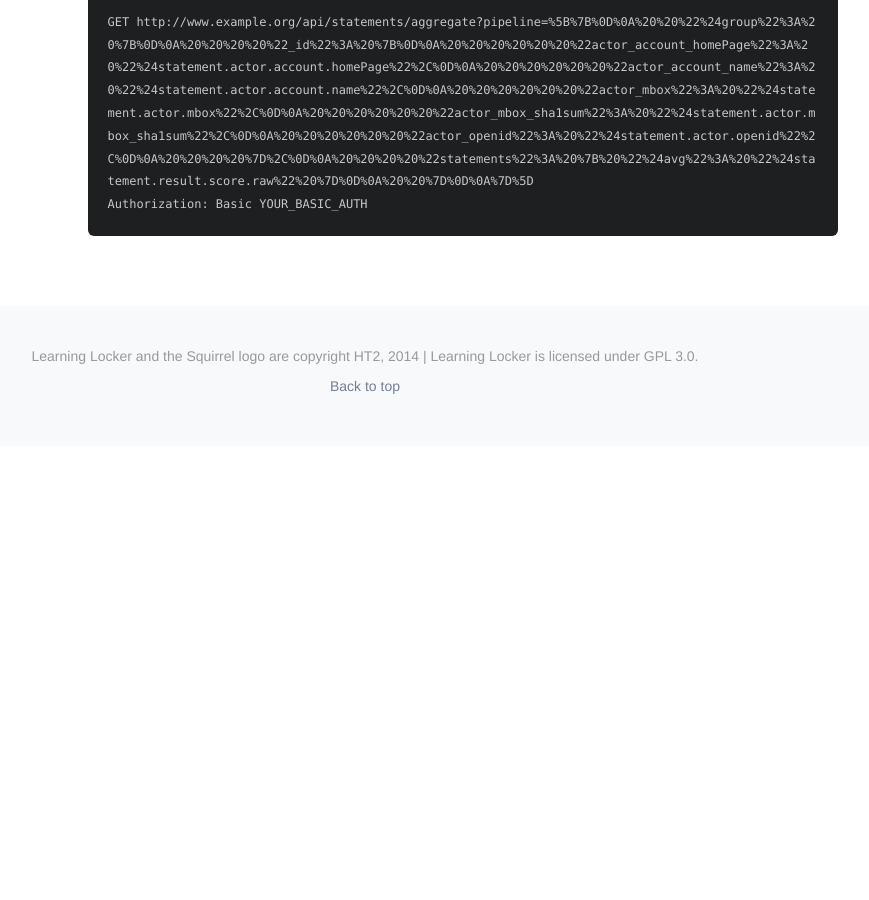
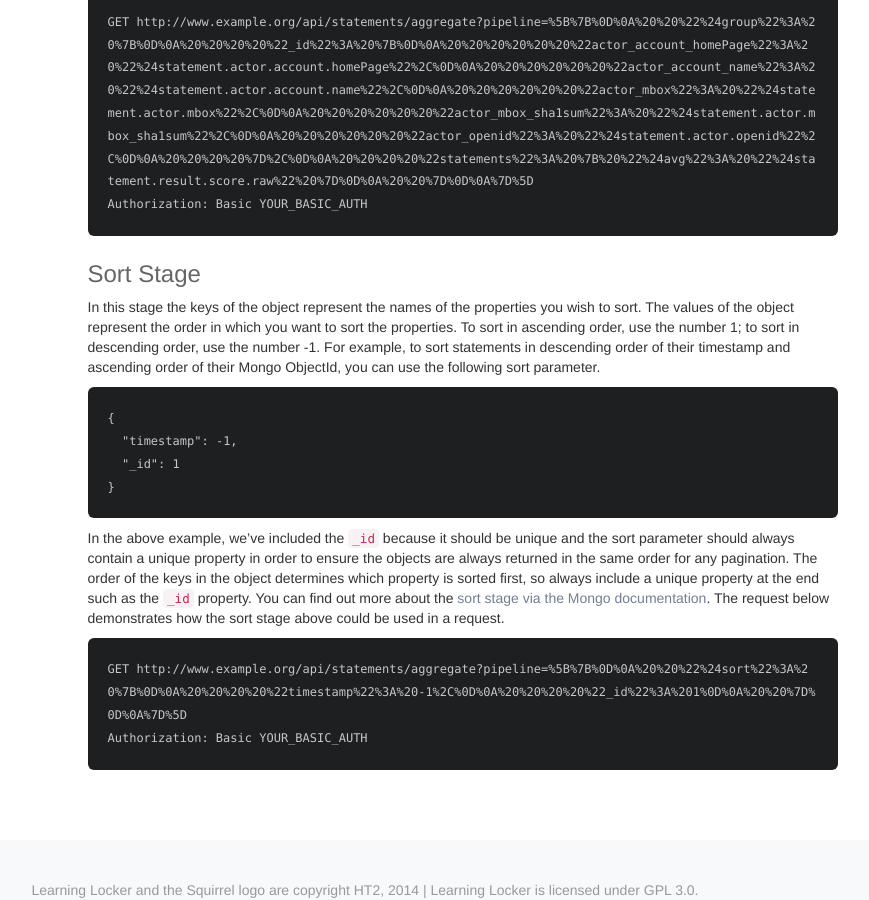
Before and after one commit to LearningLocker/docs, a Jekyll site: the page built from src/http-aggregation.md, in a window 1280 px wide and 900 px high, scrolled down 4706 px. Shown: the whole window, without its empty margins (275-1144 px from the left). Built offline with Jekyll 4.4.1, drawn with Linux system fonts in a browser that asks for light colours; nearby versions of some CDN libraries; our own code applies the rules of GitHub Pages for plain Markdown files; before the commit the page ends 5152 px from its top, so only the background shows below that.

Commit message:
Adds docs for the sort stage.

````diff
--- a/src/http-aggregation.md
+++ b/src/http-aggregation.md
@@ -169,3 +169,20 @@
 GET http://www.example.org/api/statements/aggregate?pipeline=%5B%7B%0D%0A%20%20%22%24group%22%3A%20%7B%0D%0A%20%20%20%20%22_id%22%3A%20%7B%0D%0A%20%20%20%20%20%20%22actor_account_homePage%22%3A%20%22%24statement.actor.account.homePage%22%2C%0D%0A%20%20%20%20%20%20%22actor_account_name%22%3A%20%22%24statement.actor.account.name%22%2C%0D%0A%20%20%20%20%20%20%22actor_mbox%22%3A%20%22%24statement.actor.mbox%22%2C%0D%0A%20%20%20%20%20%20%22actor_mbox_sha1sum%22%3A%20%22%24statement.actor.mbox_sha1sum%22%2C%0D%0A%20%20%20%20%20%20%22actor_openid%22%3A%20%22%24statement.actor.openid%22%2C%0D%0A%20%20%20%20%7D%2C%0D%0A%20%20%20%20%22statements%22%3A%20%7B%20%22%24avg%22%3A%20%22%24statement.result.score.raw%22%20%7D%0D%0A%20%20%7D%0D%0A%7D%5D
 Authorization: Basic YOUR_BASIC_AUTH
 ```
+
+### Sort Stage
+In this stage the keys of the object represent the names of the properties you wish to sort. The values of the object represent the order in which you want to sort the properties. To sort in ascending order, use the number 1; to sort in descending order, use the number -1. For example, to sort statements in descending order of their timestamp and ascending order of their Mongo ObjectId, you can use the following sort parameter.
+
+```json
+{
+  "timestamp": -1,
+  "_id": 1
+}
+```
+
+In the above example, we've included the `_id` because it should be unique and the sort parameter should always contain a unique property in order to ensure the objects are always returned in the same order for any pagination. The order of the keys in the object determines which property is sorted first, so always include a unique property at the end such as the `_id` property. You can find out more about the [sort stage via the Mongo documentation](https://docs.mongodb.com/manual/reference/operator/aggregation/sort/). The request below demonstrates how the sort stage above could be used in a request.
+
+```http
+GET http://www.example.org/api/statements/aggregate?pipeline=%5B%7B%0D%0A%20%20%22%24sort%22%3A%20%7B%0D%0A%20%20%20%20%22timestamp%22%3A%20-1%2C%0D%0A%20%20%20%20%22_id%22%3A%201%0D%0A%20%20%7D%0D%0A%7D%5D
+Authorization: Basic YOUR_BASIC_AUTH
+```
````
